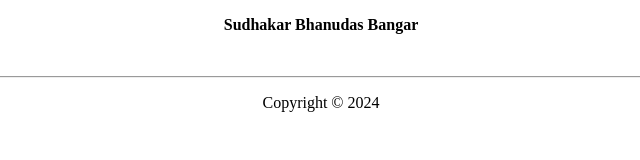
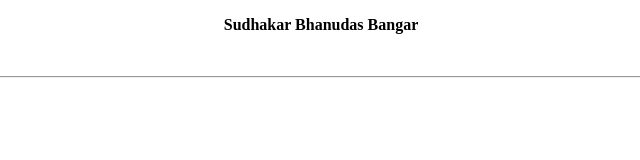
Before and after one commit to sudhakarbangar821/project1, a plain HTML site: page index.html in a window 1280 px wide. Shown: the whole page, without its empty margins (319-959 px from the left). Drawn offline with Linux system fonts and the light colour scheme.

Commit message:
footer delete

```diff
--- a/index.html
+++ b/index.html
@@ -12,9 +12,7 @@
     </header>
     <br>
     <hr>
-    <footer class="cotener">
-        <p align="center">Copyright &copy; 2024</p>
-    </footer>
+
 
 </body>
 </html>
```
